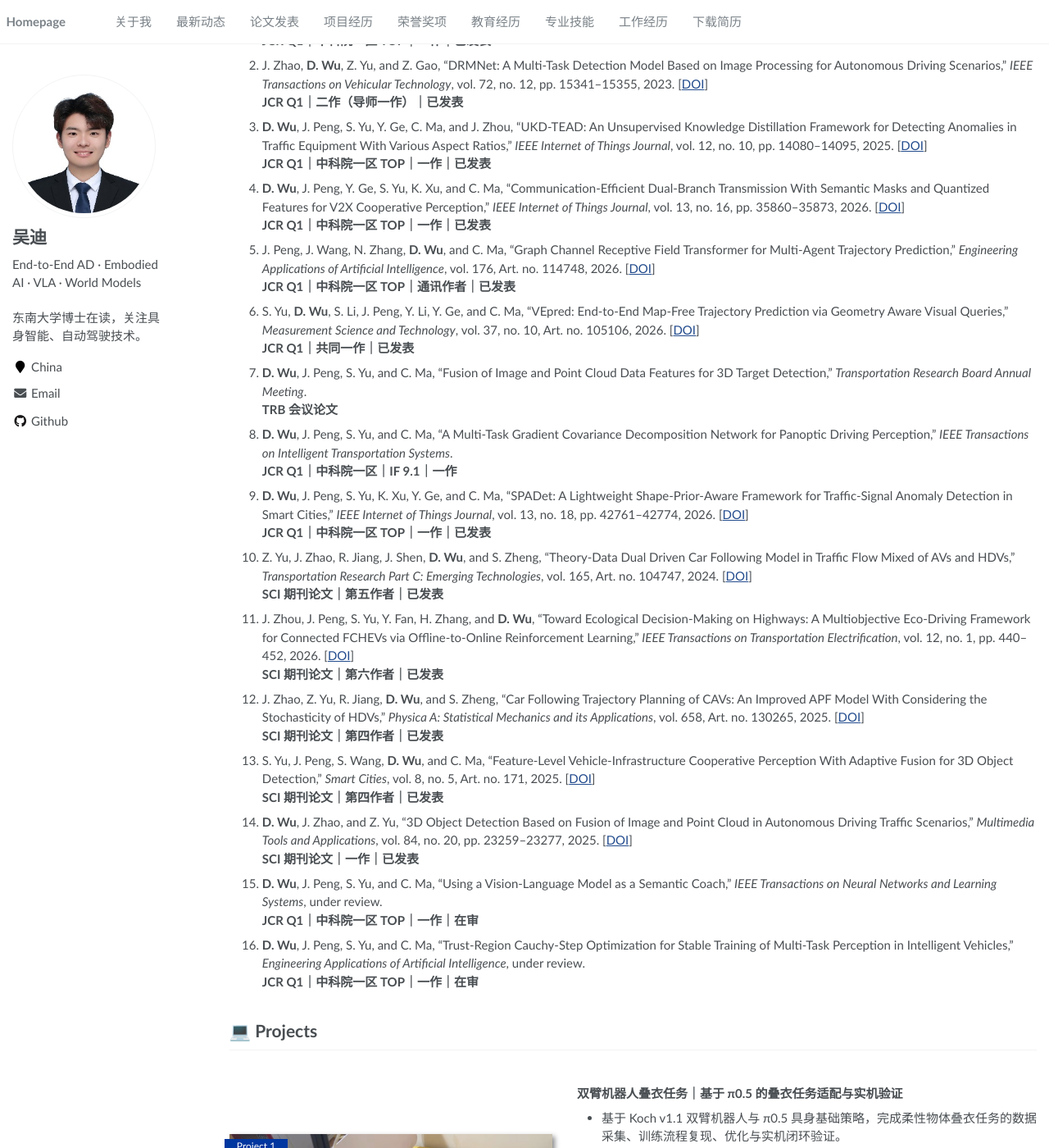
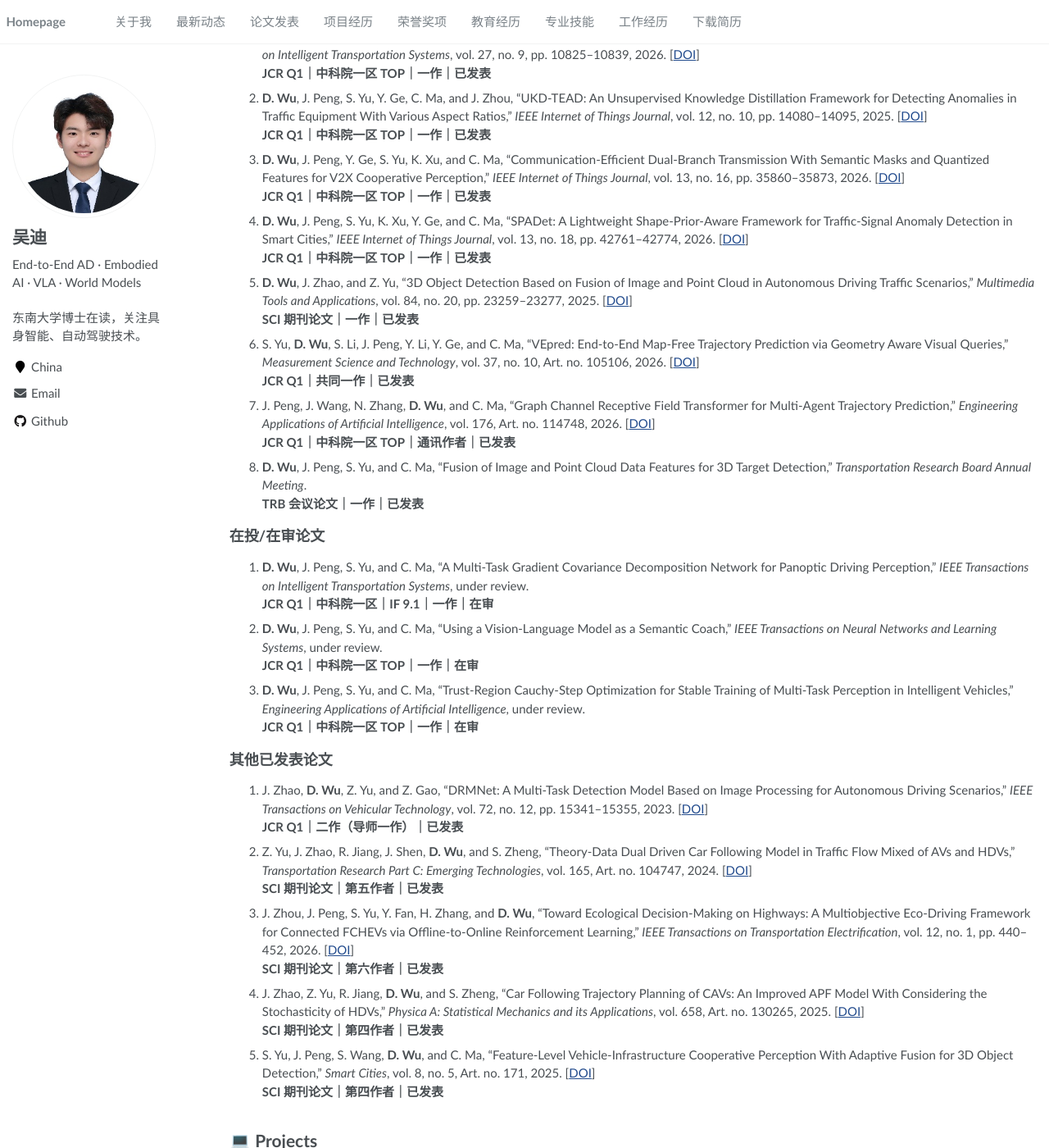
Before and after one commit to Wu-didi/Wu-didi.github.io, a Jekyll site: the page built from _pages/about.md, in a window 1280 px wide and 1400 px high, scrolled down 505 px. Shown: the whole window at 82% size. Built offline with Jekyll 4.4.1, drawn with Linux system fonts in a browser that asks for light colours.

```diff
--- a/_pages/about.md
+++ b/_pages/about.md
@@ -29,38 +29,46 @@ redirect_from:
 
 **论文概况（截至 2026 年 9 月）**：共发表论文 13 篇，包括 SCI 期刊论文 12 篇和 TRB 会议论文 1 篇；其中第一作者 6 篇、共同第一作者 1 篇、通讯作者 1 篇。
 
+## 已发表/录用论文（第一作者、共同第一作者及通讯作者）
+
 1. **D. Wu**, J. Peng, S. Yu, K. Xu, Z. Chen, and C. Ma, “UC-Track: Uncertainty-Aware and Task-Coupled 3-D Multi-Object Tracking,” *IEEE Transactions on Intelligent Transportation Systems*, vol. 27, no. 9, pp. 10825–10839, 2026. [[DOI](https://doi.org/10.1109/TITS.2026.3687222)]<br>
    **JCR Q1｜中科院一区 TOP｜一作｜已发表**
-2. J. Zhao, **D. Wu**, Z. Yu, and Z. Gao, “DRMNet: A Multi-Task Detection Model Based on Image Processing for Autonomous Driving Scenarios,” *IEEE Transactions on Vehicular Technology*, vol. 72, no. 12, pp. 15341–15355, 2023. [[DOI](https://doi.org/10.1109/TVT.2023.3296735)]<br>
-   **JCR Q1｜二作（导师一作）｜已发表**
-3. **D. Wu**, J. Peng, S. Yu, Y. Ge, C. Ma, and J. Zhou, “UKD-TEAD: An Unsupervised Knowledge Distillation Framework for Detecting Anomalies in Traffic Equipment With Various Aspect Ratios,” *IEEE Internet of Things Journal*, vol. 12, no. 10, pp. 14080–14095, 2025. [[DOI](https://doi.org/10.1109/JIOT.2024.3524788)]<br>
+2. **D. Wu**, J. Peng, S. Yu, Y. Ge, C. Ma, and J. Zhou, “UKD-TEAD: An Unsupervised Knowledge Distillation Framework for Detecting Anomalies in Traffic Equipment With Various Aspect Ratios,” *IEEE Internet of Things Journal*, vol. 12, no. 10, pp. 14080–14095, 2025. [[DOI](https://doi.org/10.1109/JIOT.2024.3524788)]<br>
    **JCR Q1｜中科院一区 TOP｜一作｜已发表**
-4. **D. Wu**, J. Peng, Y. Ge, S. Yu, K. Xu, and C. Ma, “Communication-Efficient Dual-Branch Transmission With Semantic Masks and Quantized Features for V2X Cooperative Perception,” *IEEE Internet of Things Journal*, vol. 13, no. 16, pp. 35860–35873, 2026. [[DOI](https://doi.org/10.1109/JIOT.2026.3696886)]<br>
+3. **D. Wu**, J. Peng, Y. Ge, S. Yu, K. Xu, and C. Ma, “Communication-Efficient Dual-Branch Transmission With Semantic Masks and Quantized Features for V2X Cooperative Perception,” *IEEE Internet of Things Journal*, vol. 13, no. 16, pp. 35860–35873, 2026. [[DOI](https://doi.org/10.1109/JIOT.2026.3696886)]<br>
    **JCR Q1｜中科院一区 TOP｜一作｜已发表**
-5. J. Peng, J. Wang, N. Zhang, **D. Wu**, and C. Ma, “Graph Channel Receptive Field Transformer for Multi-Agent Trajectory Prediction,” *Engineering Applications of Artificial Intelligence*, vol. 176, Art. no. 114748, 2026. [[DOI](https://doi.org/10.1016/j.engappai.2026.114748)]<br>
-   **JCR Q1｜中科院一区 TOP｜通讯作者｜已发表**
+4. **D. Wu**, J. Peng, S. Yu, K. Xu, Y. Ge, and C. Ma, “SPADet: A Lightweight Shape-Prior-Aware Framework for Traffic-Signal Anomaly Detection in Smart Cities,” *IEEE Internet of Things Journal*, vol. 13, no. 18, pp. 42761–42774, 2026. [[DOI](https://doi.org/10.1109/JIOT.2026.3711500)]<br>
+   **JCR Q1｜中科院一区 TOP｜一作｜已发表**
+5. **D. Wu**, J. Zhao, and Z. Yu, “3D Object Detection Based on Fusion of Image and Point Cloud in Autonomous Driving Traffic Scenarios,” *Multimedia Tools and Applications*, vol. 84, no. 20, pp. 23259–23277, 2025. [[DOI](https://doi.org/10.1007/s11042-024-19399-y)]<br>
+   **SCI 期刊论文｜一作｜已发表**
 6. S. Yu, **D. Wu**, S. Li, J. Peng, Y. Li, Y. Ge, and C. Ma, “VEpred: End-to-End Map-Free Trajectory Prediction via Geometry Aware Visual Queries,” *Measurement Science and Technology*, vol. 37, no. 10, Art. no. 105106, 2026. [[DOI](https://doi.org/10.1088/1361-6501/ae4dda)]<br>
    **JCR Q1｜共同一作｜已发表**
-7. **D. Wu**, J. Peng, S. Yu, and C. Ma, “Fusion of Image and Point Cloud Data Features for 3D Target Detection,” *Transportation Research Board Annual Meeting*.<br>
-   **TRB 会议论文**
-8. **D. Wu**, J. Peng, S. Yu, and C. Ma, “A Multi-Task Gradient Covariance Decomposition Network for Panoptic Driving Perception,” *IEEE Transactions on Intelligent Transportation Systems*.<br>
-   **JCR Q1｜中科院一区｜IF 9.1｜一作**
-9. **D. Wu**, J. Peng, S. Yu, K. Xu, Y. Ge, and C. Ma, “SPADet: A Lightweight Shape-Prior-Aware Framework for Traffic-Signal Anomaly Detection in Smart Cities,” *IEEE Internet of Things Journal*, vol. 13, no. 18, pp. 42761–42774, 2026. [[DOI](https://doi.org/10.1109/JIOT.2026.3711500)]<br>
-   **JCR Q1｜中科院一区 TOP｜一作｜已发表**
-10. Z. Yu, J. Zhao, R. Jiang, J. Shen, **D. Wu**, and S. Zheng, “Theory-Data Dual Driven Car Following Model in Traffic Flow Mixed of AVs and HDVs,” *Transportation Research Part C: Emerging Technologies*, vol. 165, Art. no. 104747, 2024. [[DOI](https://doi.org/10.1016/j.trc.2024.104747)]<br>
-    **SCI 期刊论文｜第五作者｜已发表**
-11. J. Zhou, J. Peng, S. Yu, Y. Fan, H. Zhang, and **D. Wu**, “Toward Ecological Decision-Making on Highways: A Multiobjective Eco-Driving Framework for Connected FCHEVs via Offline-to-Online Reinforcement Learning,” *IEEE Transactions on Transportation Electrification*, vol. 12, no. 1, pp. 440–452, 2026. [[DOI](https://doi.org/10.1109/TTE.2025.3615972)]<br>
-    **SCI 期刊论文｜第六作者｜已发表**
-12. J. Zhao, Z. Yu, R. Jiang, **D. Wu**, and S. Zheng, “Car Following Trajectory Planning of CAVs: An Improved APF Model With Considering the Stochasticity of HDVs,” *Physica A: Statistical Mechanics and its Applications*, vol. 658, Art. no. 130265, 2025. [[DOI](https://doi.org/10.1016/j.physa.2024.130265)]<br>
-    **SCI 期刊论文｜第四作者｜已发表**
-13. S. Yu, J. Peng, S. Wang, **D. Wu**, and C. Ma, “Feature-Level Vehicle-Infrastructure Cooperative Perception With Adaptive Fusion for 3D Object Detection,” *Smart Cities*, vol. 8, no. 5, Art. no. 171, 2025. [[DOI](https://doi.org/10.3390/smartcities8050171)]<br>
-    **SCI 期刊论文｜第四作者｜已发表**
-14. **D. Wu**, J. Zhao, and Z. Yu, “3D Object Detection Based on Fusion of Image and Point Cloud in Autonomous Driving Traffic Scenarios,” *Multimedia Tools and Applications*, vol. 84, no. 20, pp. 23259–23277, 2025. [[DOI](https://doi.org/10.1007/s11042-024-19399-y)]<br>
-    **SCI 期刊论文｜一作｜已发表**
-15. **D. Wu**, J. Peng, S. Yu, and C. Ma, “Using a Vision-Language Model as a Semantic Coach,” *IEEE Transactions on Neural Networks and Learning Systems*, under review.<br>
-    **JCR Q1｜中科院一区 TOP｜一作｜在审**
-16. **D. Wu**, J. Peng, S. Yu, and C. Ma, “Trust-Region Cauchy-Step Optimization for Stable Training of Multi-Task Perception in Intelligent Vehicles,” *Engineering Applications of Artificial Intelligence*, under review.<br>
-    **JCR Q1｜中科院一区 TOP｜一作｜在审**
+7. J. Peng, J. Wang, N. Zhang, **D. Wu**, and C. Ma, “Graph Channel Receptive Field Transformer for Multi-Agent Trajectory Prediction,” *Engineering Applications of Artificial Intelligence*, vol. 176, Art. no. 114748, 2026. [[DOI](https://doi.org/10.1016/j.engappai.2026.114748)]<br>
+   **JCR Q1｜中科院一区 TOP｜通讯作者｜已发表**
+8. **D. Wu**, J. Peng, S. Yu, and C. Ma, “Fusion of Image and Point Cloud Data Features for 3D Target Detection,” *Transportation Research Board Annual Meeting*.<br>
+   **TRB 会议论文｜一作｜已发表**
+
+## 在投/在审论文
+
+1. **D. Wu**, J. Peng, S. Yu, and C. Ma, “A Multi-Task Gradient Covariance Decomposition Network for Panoptic Driving Perception,” *IEEE Transactions on Intelligent Transportation Systems*, under review.<br>
+   **JCR Q1｜中科院一区｜IF 9.1｜一作｜在审**
+2. **D. Wu**, J. Peng, S. Yu, and C. Ma, “Using a Vision-Language Model as a Semantic Coach,” *IEEE Transactions on Neural Networks and Learning Systems*, under review.<br>
+   **JCR Q1｜中科院一区 TOP｜一作｜在审**
+3. **D. Wu**, J. Peng, S. Yu, and C. Ma, “Trust-Region Cauchy-Step Optimization for Stable Training of Multi-Task Perception in Intelligent Vehicles,” *Engineering Applications of Artificial Intelligence*, under review.<br>
+   **JCR Q1｜中科院一区 TOP｜一作｜在审**
+
+## 其他已发表论文
+
+1. J. Zhao, **D. Wu**, Z. Yu, and Z. Gao, “DRMNet: A Multi-Task Detection Model Based on Image Processing for Autonomous Driving Scenarios,” *IEEE Transactions on Vehicular Technology*, vol. 72, no. 12, pp. 15341–15355, 2023. [[DOI](https://doi.org/10.1109/TVT.2023.3296735)]<br>
+   **JCR Q1｜二作（导师一作）｜已发表**
+2. Z. Yu, J. Zhao, R. Jiang, J. Shen, **D. Wu**, and S. Zheng, “Theory-Data Dual Driven Car Following Model in Traffic Flow Mixed of AVs and HDVs,” *Transportation Research Part C: Emerging Technologies*, vol. 165, Art. no. 104747, 2024. [[DOI](https://doi.org/10.1016/j.trc.2024.104747)]<br>
+   **SCI 期刊论文｜第五作者｜已发表**
+3. J. Zhou, J. Peng, S. Yu, Y. Fan, H. Zhang, and **D. Wu**, “Toward Ecological Decision-Making on Highways: A Multiobjective Eco-Driving Framework for Connected FCHEVs via Offline-to-Online Reinforcement Learning,” *IEEE Transactions on Transportation Electrification*, vol. 12, no. 1, pp. 440–452, 2026. [[DOI](https://doi.org/10.1109/TTE.2025.3615972)]<br>
+   **SCI 期刊论文｜第六作者｜已发表**
+4. J. Zhao, Z. Yu, R. Jiang, **D. Wu**, and S. Zheng, “Car Following Trajectory Planning of CAVs: An Improved APF Model With Considering the Stochasticity of HDVs,” *Physica A: Statistical Mechanics and its Applications*, vol. 658, Art. no. 130265, 2025. [[DOI](https://doi.org/10.1016/j.physa.2024.130265)]<br>
+   **SCI 期刊论文｜第四作者｜已发表**
+5. S. Yu, J. Peng, S. Wang, **D. Wu**, and C. Ma, “Feature-Level Vehicle-Infrastructure Cooperative Perception With Adaptive Fusion for 3D Object Detection,” *Smart Cities*, vol. 8, no. 5, Art. no. 171, 2025. [[DOI](https://doi.org/10.3390/smartcities8050171)]<br>
+   **SCI 期刊论文｜第四作者｜已发表**
 
 <span class='anchor' id='projects'></span>
 
```
